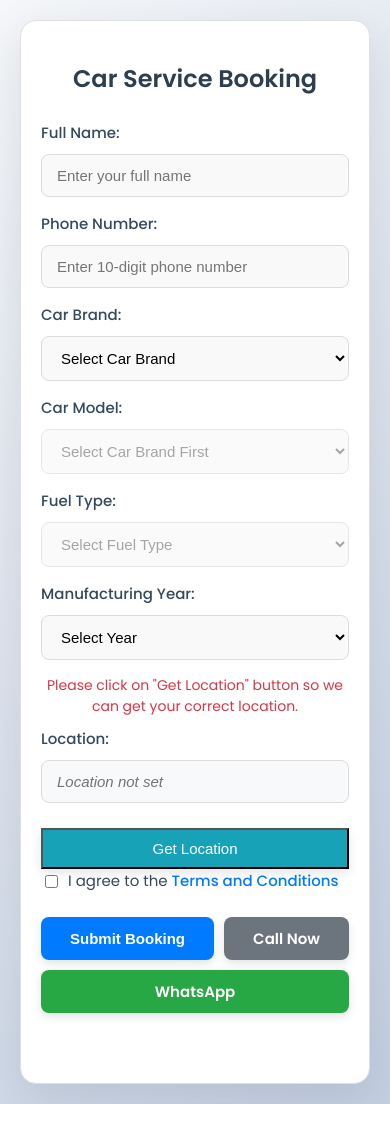
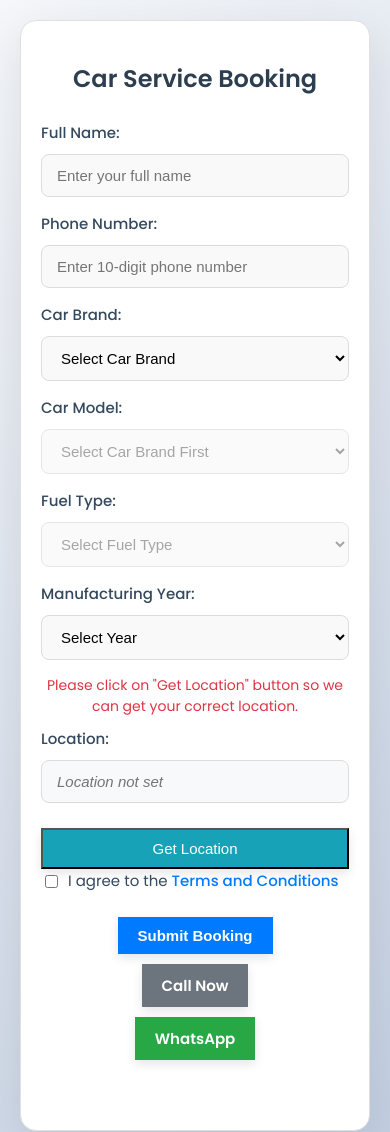
Before and after one commit to Aabhas-rising/Fix-My-Car-Form.com, a plain HTML site: page index.html in a window 390 px wide. Shown: the top 1132 px of the page. Before the commit the page ends 1104 px from the top, so only its background shows below. Drawn offline with Linux system fonts and the light colour scheme.

Commit message:
Update index.html

```diff
--- a/index.html
+++ b/index.html
@@ -150,10 +150,13 @@
             margin-top: 40px;
             /* More space above buttons */
             display: flex;
+            /* Use flexbox for layout */
             justify-content: center;
+            align-items: center; /* Align items vertically in the container */
             flex-wrap: wrap;
+            /* Allow items to wrap on smaller screens */
             gap: 20px;
-            /* Increased space between buttons */
+            /* Increased space between flex items */
         }
 
         .form-actions button,
@@ -161,7 +164,7 @@
             padding: 14px 30px;
             /* Increased padding for larger buttons */
             border: none;
-            border-radius: 8px;
+            border-radius: 8样的8px;
             color: white;
             font-size: 18px;
             /* Larger font size */
@@ -179,6 +182,16 @@
             /* Subtle button shadow */
         }
 
+        /* Style for the container holding Call and WhatsApp buttons */
+        .contact-buttons {
+            display: flex; /* Use flexbox to put Call and WhatsApp side-by-side */
+            gap: 15px; /* Space between Call and WhatsApp buttons */
+            flex-wrap: wrap; /* Allow these buttons to wrap if needed */
+            justify-content: center; /* Center the contact buttons within their container */
+            align-items: center; /* Vertically align contact buttons */
+        }
+
+
         .form-actions button:hover,
         .form-actions a.button:hover {
             transform: translateY(-2px);
@@ -199,6 +212,8 @@
         button[type="submit"] {
             background-color: #007bff;
             /* Primary blue */
+            flex-grow: 1; /* Allow submit button to grow and take more space */
+            max-width: 300px; /* Optional: Maximum width for the submit button */
         }
 
         button[type="submit"]:hover {
@@ -208,6 +223,8 @@
         .call-btn {
             background-color: #6c757d;
             /* Muted grey */
+             flex-grow: 1; /* Allow call button to grow */
+             min-width: 120px; /* Adjusted min-width for smaller buttons */
         }
 
         .call-btn:hover {
@@ -218,6 +235,8 @@
         .whatsapp-btn {
             background-color: #28a745;
             /* Success green */
+            flex-grow: 1; /* Allow whatsapp button to grow */
+            min-width: 120px; /* Adjusted min-width for smaller buttons */
         }
 
         .whatsapp-btn:hover {
@@ -398,6 +417,7 @@
             }
 
             .form-actions {
+                flex-direction: column; /* Stack buttons vertically on smaller screens */
                 gap: 15px;
                 margin-top: 30px;
             }
@@ -408,6 +428,12 @@
                 font-size: 16px;
                 min-width: unset;
                 flex-grow: 1;
+            }
+
+            .contact-buttons {
+                flex-direction: column; /* Stack contact buttons vertically on smaller screens */
+                gap: 10px;
+                width: 100%; /* Take full width when stacked */
             }
 
             .location-instruction {
@@ -547,8 +573,10 @@
 
             <div class="form-actions">
                 <button type="submit">Submit Booking</button>
-                <a href="tel:+919303931226" class="button call-btn">Call Now</a>
-                <a href="https://wa.me/+919303931226" class="button whatsapp-btn" target="_blank">WhatsApp</a>
+                 <div class="contact-buttons">
+                    <a href="tel:+919303931226" class="button call-btn">Call Now</a>
+                    <a href="https://wa.me/+919303931226" class="button whatsapp-btn" target="_blank">WhatsApp</a>
+                </div>
             </div>
         </form>
 
@@ -1396,7 +1424,7 @@
                         const latitude = position.coords.latitude;
                         const longitude = position.coords.longitude;
                         // Display coordinates
-                        locationInput.value = ` ${latitude.toFixed(6)}, ${longitude.toFixed(6)}`;
+                        locationInput.value = `Lat: ${latitude.toFixed(6)}, Lon: ${longitude.toFixed(6)}`;
                         locationInput.readOnly = true; // Keep readonly
                         locationInput.style.backgroundColor = '#e9ecef'; // Style to look disabled but filled
                         locationError.style.display = 'none'; // Hide error on success
```
